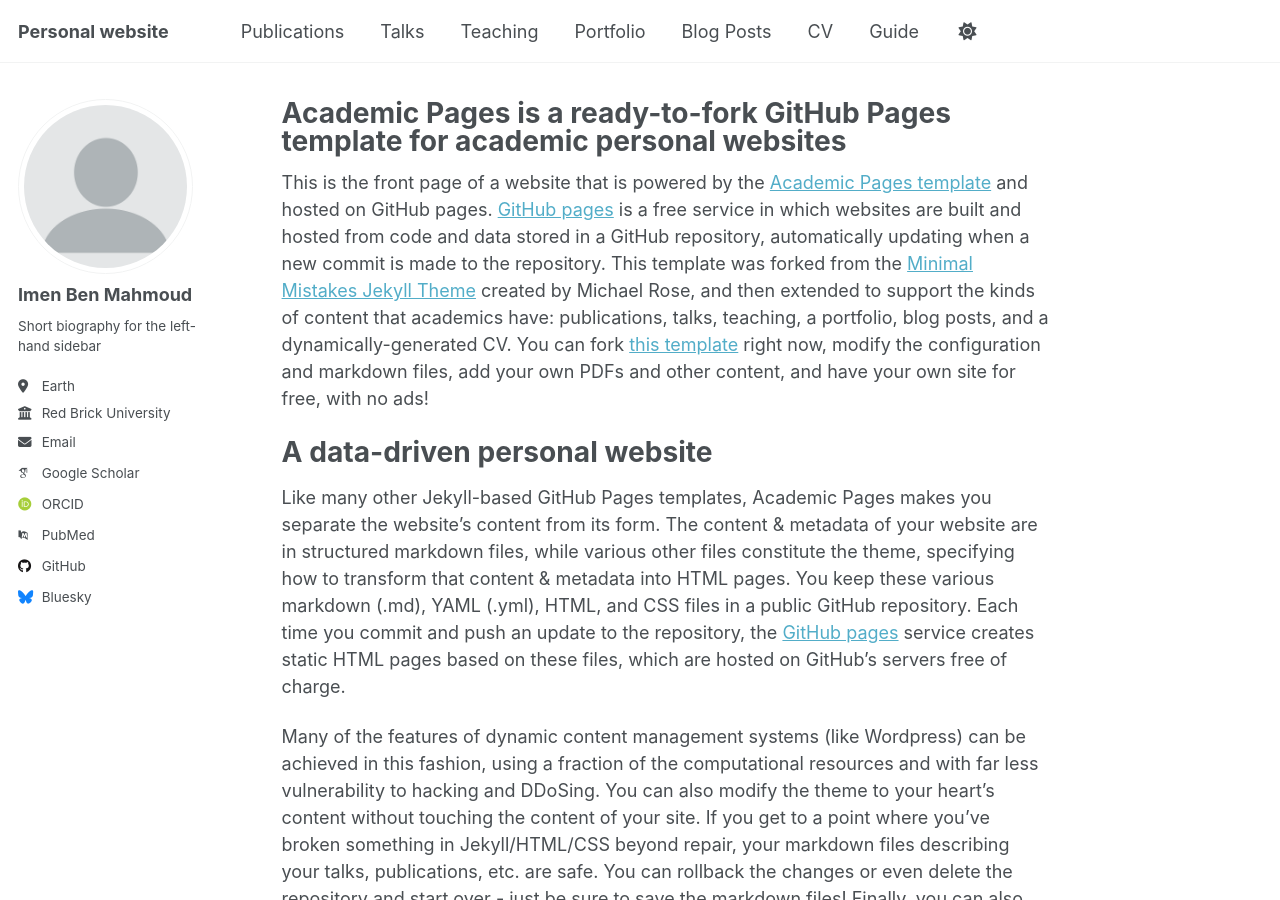
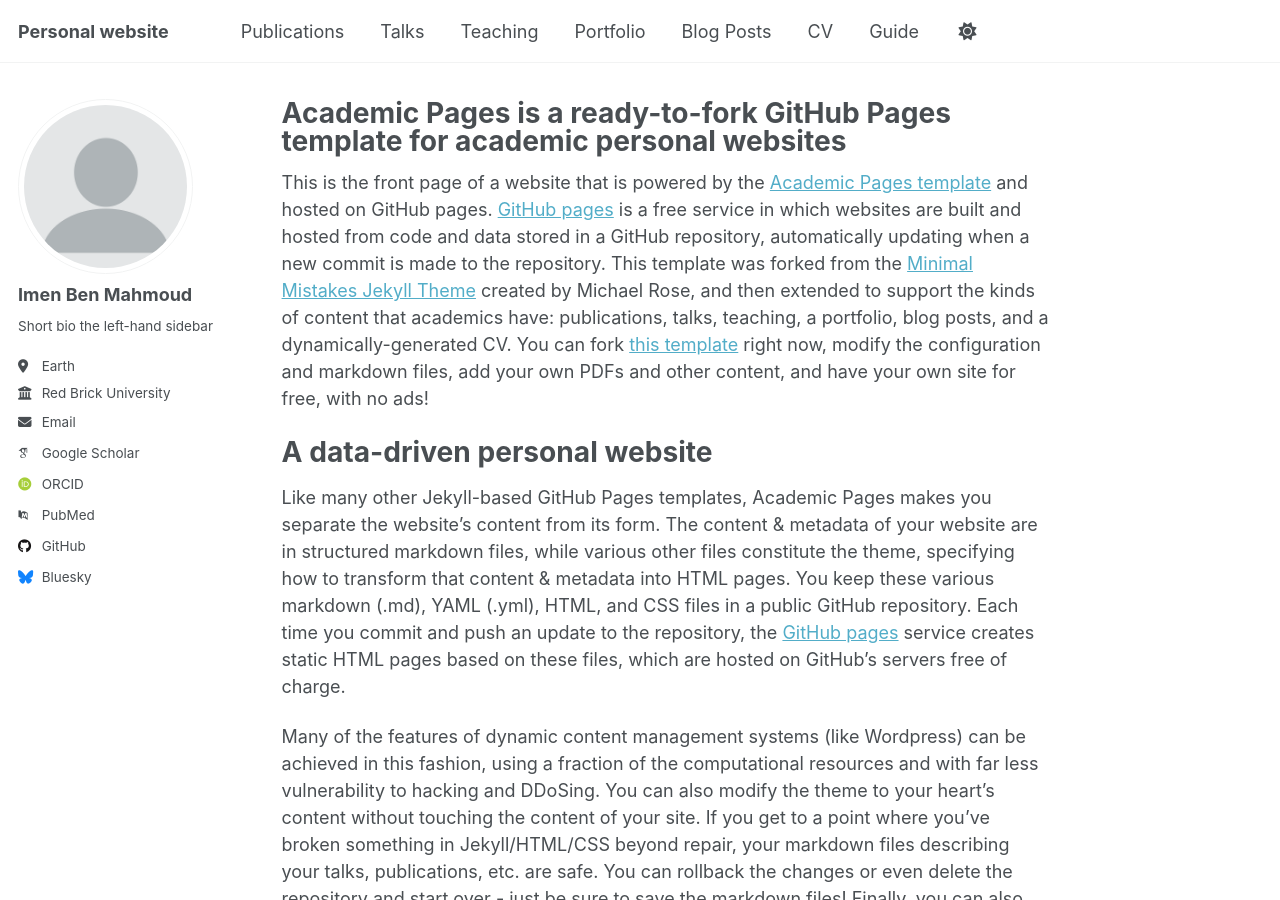
Before and after one commit to imenbenmhd/imenbenmhd.github.io, a Jekyll site: the page built from _pages/about.md, in a window 1280 px wide and 900 px high. Built offline with Jekyll 4.4.1, drawn with Linux system fonts in a browser that asks for light colours; some web fonts are replaced.

Commit message:
update : test config

```diff
--- a/_config.yml
+++ b/_config.yml
@@ -13,7 +13,7 @@ title                    : "Personal website"
 title_separator          : "-"
 name                     : &name "Imen Ben Mahmoud"
 description              : &description "personal description"
-url                      : https://imenbenmhd.githubt.io # the base hostname & protocol for your site e.g. "https://[your GitHub username].github.io" or if you already have some other page hosted on Github then use "https://[your GitHub username].github.io/[Your Repo Name]"
+url                      : https://imenbenmhd.github.io # the base hostname & protocol for your site e.g. "https://[your GitHub username].github.io" or if you already have some other page hosted on Github then use "https://[your GitHub username].github.io/[Your Repo Name]"
 baseurl                  : "" # the subpath of your site, e.g. "/blog"
 repository               : "academicpages/academicpages.github.io"
 
@@ -25,7 +25,7 @@ author:
   avatar           : "profile.png"
   name             : "Imen Ben Mahmoud"
   pronouns         : # example: "she/her"
-  bio              : "Short biography for the left-hand sidebar"
+  bio              : "Short bio the left-hand sidebar"
   location         : "Earth"
   employer         : "Red Brick University"
   uri              : # URL
```
